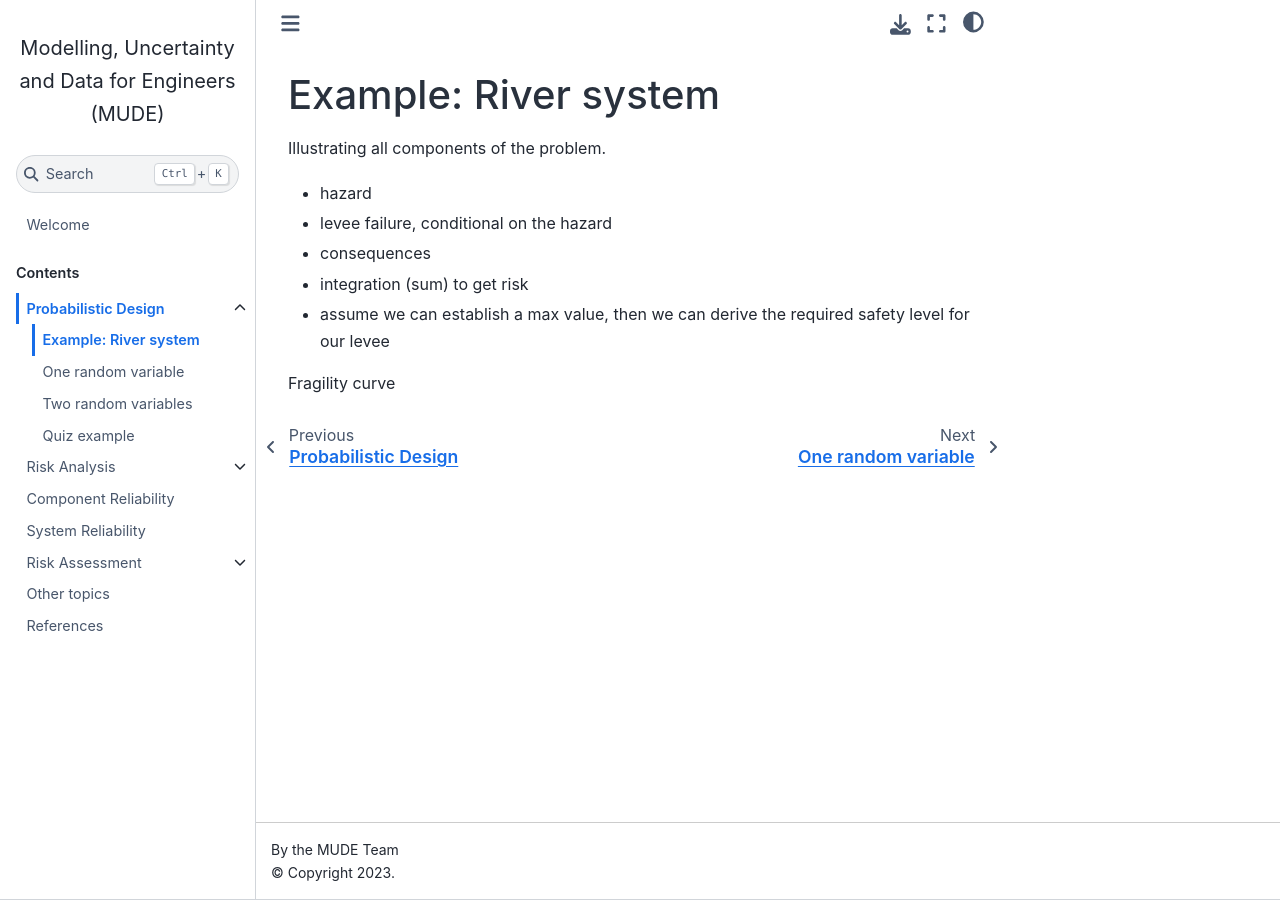
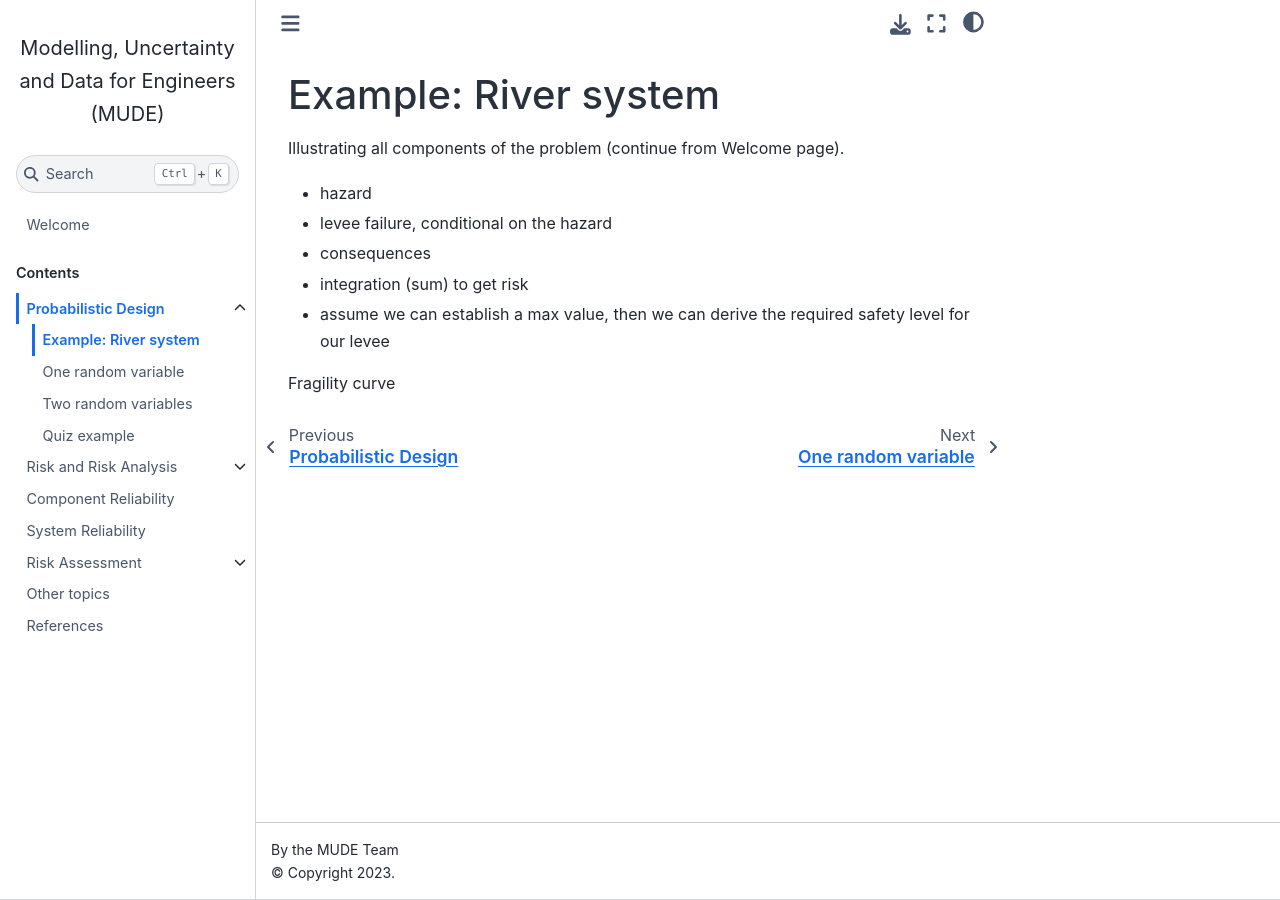
Before and after one commit to TUDelft-CITG/MUDE, a Jupyter Book: the page built from book/prob-design/xx-river-system-example.md, in a window 1280 px wide. Built offline with Jupyter Book 1.0.4 settings and Sphinx 7.4.7 and the Sphinx Book theme 1.1.4, drawn with Linux system fonts in a browser that asks for light colours.

Commit message:
small updates

```diff
--- a/book/prob-design/xx-river-system-example.md
+++ b/book/prob-design/xx-river-system-example.md
@@ -1,6 +1,6 @@
 # Example: River system
 
-Illustrating all components of the problem.
+Illustrating all components of the problem (continue from Welcome page).
 
 - hazard
 - levee failure, conditional on the hazard
--- a/book/risk-analysis/overview.md
+++ b/book/risk-analysis/overview.md
@@ -1,4 +1,4 @@
-# Risk Analysis
+# Risk and Risk Analysis
 
 This chapter introduces the concept of risk and steps of a risk analysis. The following two chapters introduce quantitative analysis (step 3) and the final chapter covers risk assessment.
 
```
